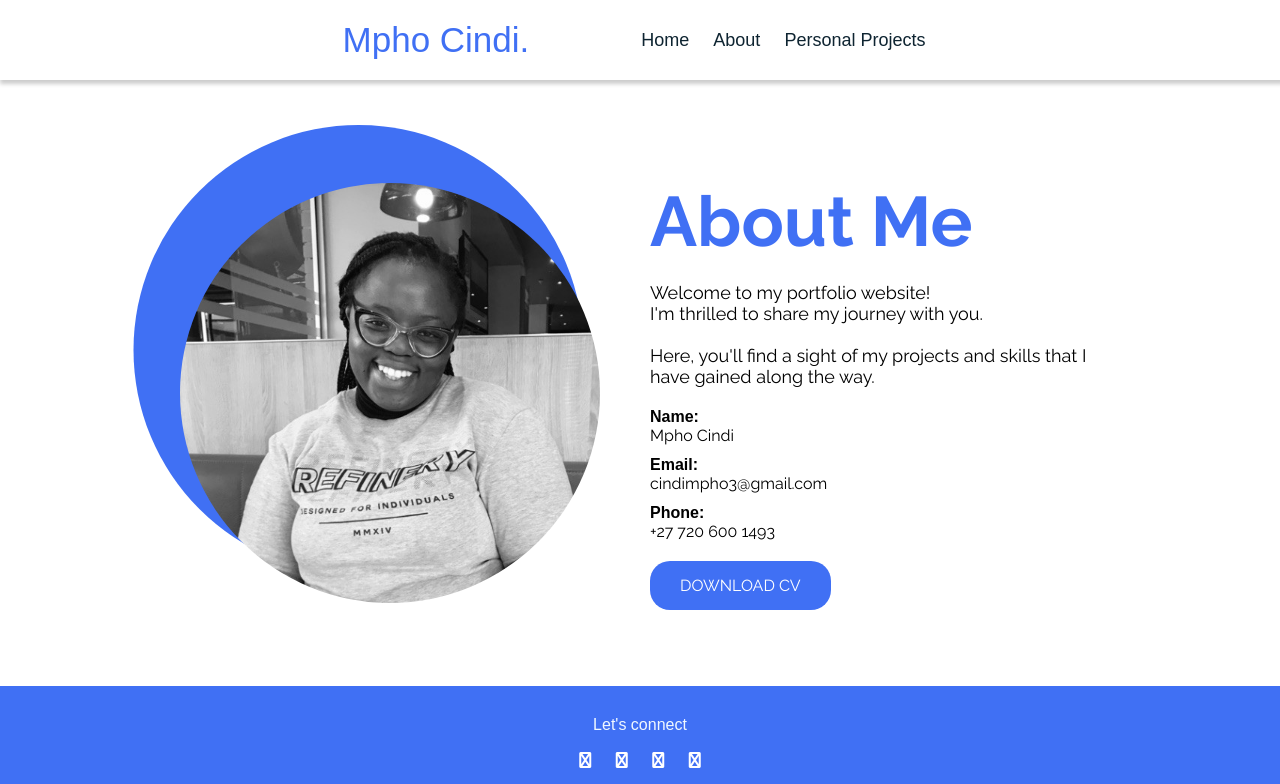
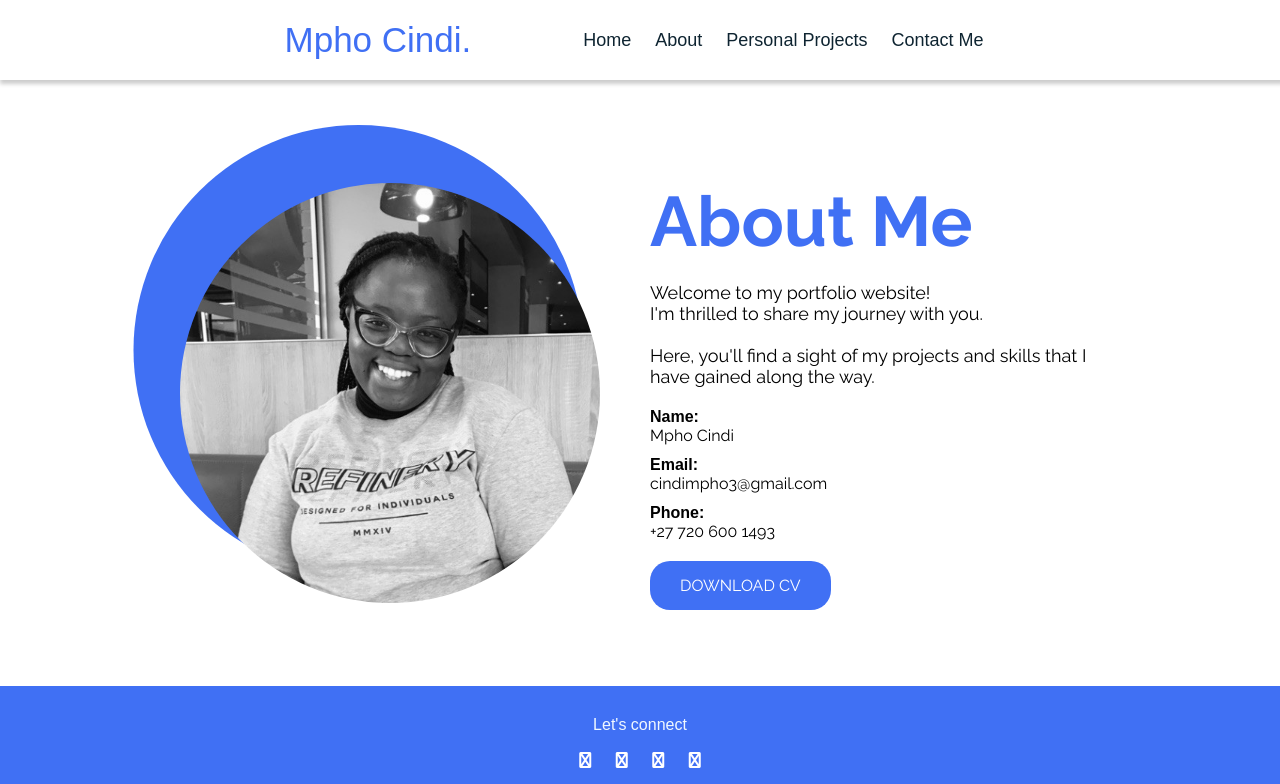
Before and after one commit to MphoCindi/PersonalPortfolioMphoCindi, a plain HTML site: page aboutMe.html in a window 1280 px wide. Shown: the top 784 px of the page. Drawn offline with nearby package versions, Linux system fonts and the light colour scheme.

Commit message:
added a contact me file

```diff
--- a/aboutMe.html
+++ b/aboutMe.html
@@ -22,7 +22,7 @@
                 <li><a href="index.html">Home</a></li>
                 <li><a href="aboutMe.html">About</a></li>
                 <li><a href="mywork.html">Personal Projects</a></li>
-
+                <li><a href="contactMe.html">Contact Me</a></li>
               </ul>
             </div>
           </nav>
```
